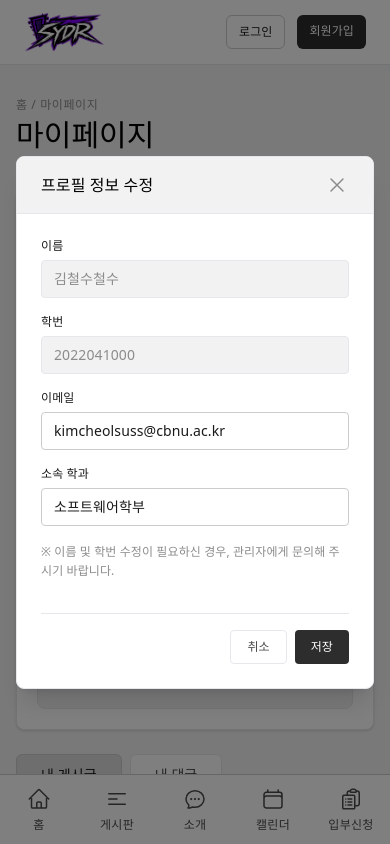
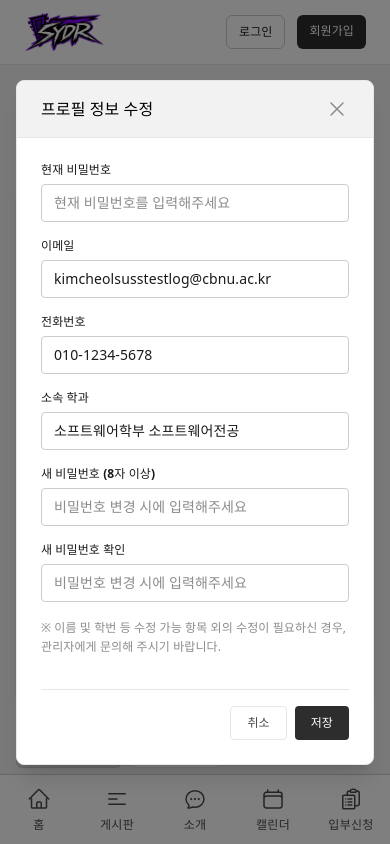
Before and after one commit to openWEBsw/project-soyongdori, a React (Vite) app in the folder frontend/: page /profile in a window 390 px wide. Both pictures are taken after a click on the button "프로필 수정". Shown: the top 844 px of the page. Built offline with nearby package versions, Linux system fonts and the light colour scheme.

Commit message:
feat: modify backend profile management; modify frontend profile for better responsive design and backend logic support

```diff
--- a/frontend/src/features/profile/profile.tsx
+++ b/frontend/src/features/profile/profile.tsx
@@ -40,16 +40,18 @@ const Profile = () => {
   const [profile, setProfile] = useState({
     name: '김철수철수',
     part: 'electric',
-    email: 'kimcheolsuss@cbnu.ac.kr',
-    department: '소프트웨어학부',
+    position: 'member',
+    isCohortLead: true,
+    cohort: 6,
+    createdAt: '2022.03.15',
+    email: 'kimcheolsusstestlog@cbnu.ac.kr',
     studentId: '2022041000',
-    cohort: 6,
-    position: 'member',
-    createdAt: '2022.03.15',
+    phone: '010-1234-5678',
+    department: '소프트웨어학부 소프트웨어전공',
   });
 
   // 폼 및 입력 필드 상태 (편집용)
-  const [editForm, setEditForm] = useState({ ...profile });
+  const [editForm, setEditForm] = useState({ ...profile, currentPassword: '', newPassword: '', confirmPassword: '' });
 
 
   // 탭 상태
@@ -120,25 +122,25 @@ const Profile = () => {
             {/* 일반 정보 영역 */}
             {/* TODO 예쁘긴 하지만 꼭 2번 정보를 보여줘야 하는지?, 적절히 분할할지 검토 필요*/}
             <div className="flex-1 flex flex-col md:flex-row gap-6 items-center md:items-start">
-              <div className="w-24 h-24 rounded-full bg-bg-deep border border-border-dark flex items-center justify-center flex-shrink-0 text-text-muted text-xs font-semibold text-center select-none leading-tight p-2">
+              <div className="w-24 h-24 rounded-full bg-bg-deep border border-border-dark flex items-center justify-center shrink-0 text-text-muted text-xs font-semibold text-center select-none leading-tight p-2">
                 프로필 이미지 {/* TODO 추후 이미지 태그로 교체 */}
               </div>
               <div className="flex flex-col gap-2 text-center md:text-left">
                 <h2 className="text-2xl font-bold text-text-title">{profile.name}</h2>
                 <div className="text-sm font-semibold text-text-secondary">
-                  {partNames[profile.part]} · {profile.cohort}기 · {positionNames[profile.position]}
+                  {partNames[profile.part]} · {profile.cohort}기 {profile.isCohortLead ? '(기장)' : ''} · {positionNames[profile.position]}
                 </div>
-                <div className="text-xs text-text-muted font-medium text-center md:text-left leading-relaxed">
+                {/* <div className="text-xs text-text-muted font-medium text-center md:text-left leading-relaxed">
                   <span className="whitespace-nowrap">{profile.email}</span>
-                  {/* <span className="whitespace-nowrap"> · {profile.department}</span>
-                  <span className="whitespace-nowrap"> · {profile.studentId}</span> */}
-                </div>
+                  <span className="whitespace-nowrap"> · {profile.department}</span>
+                  <span className="whitespace-nowrap"> · {profile.studentId}</span>
+              </div> */}
                 <div className="text-xs text-text-muted font-medium">
                   가입일: {profile.createdAt}
                 </div>
                 <button
                   onClick={() => {
-                    setEditForm({ ...profile });
+                    setEditForm({ ...profile, currentPassword: '', newPassword: '', confirmPassword: '' });
                     setIsEditModalOpen(true);
                   }}
                   className="mt-2 self-center md:self-start border border-border-dark text-text-secondary px-5 py-1.5 rounded text-xs font-semibold hover:bg-bg-light transition-colors cursor-pointer"
@@ -150,21 +152,22 @@ const Profile = () => {
 
             {/* 우측 표 형식 정보 영역 */}
             <div className="w-full md:w-80 bg-bg-light rounded-lg p-5 border border-border-light flex flex-col gap-3 justify-center text-sm text-text-secondary font-medium">
-              <div className="flex justify-between border-b border-border-light/50 pb-2">
-                <span className="text-text-muted">이름</span>
-                <span className="text-text-primary font-bold">{profile.name}</span>
+              <div className="flex justify-between gap-4 border-b border-border-light/50 pb-2">
+                <span className="text-text-muted whitespace-nowrap shrink-0">학번</span>
+                <span className="text-text-primary text-right">{profile.studentId}</span>
               </div>
-              <div className="flex justify-between border-b border-border-light/50 pb-2">
-                <span className="text-text-muted">학번</span>
-                <span className="text-text-primary">{profile.studentId}</span>
+              <div className="flex justify-between gap-4 border-b border-border-light/50 pb-2">
+                <span className="text-text-muted whitespace-nowrap shrink-0">학과</span>
+                <span className="text-text-primary text-right break-keep">{profile.department}</span>
               </div>
-              <div className="flex justify-between border-b border-border-light/50 pb-2">
-                <span className="text-text-muted">기수</span>
-                <span className="text-text-primary">{profile.cohort}기</span>
+              {/* TODO 이메일 길 때 안 예쁨 */}
+              <div className="flex justify-between gap-4 border-b border-border-light/50 pb-2">
+                <span className="text-text-muted whitespace-nowrap shrink-0">이메일</span>
+                <span className="text-text-primary text-right break-all">{profile.email}</span>
               </div>
-              <div className="flex justify-between">
-                <span className="text-text-muted">권한</span>
-                <span className="text-text-primary">{positionNames[profile.position]}</span>
+              <div className="flex justify-between gap-4">
+                <span className="text-text-muted whitespace-nowrap shrink-0">전화번호</span>
+                <span className="text-text-primary text-right">{profile.phone}</span>
               </div>
             </div>
           </div>
@@ -273,9 +276,9 @@ const Profile = () => {
                           <span className="hidden md:inline">카테고리</span>
                           <span className="md:hidden">분류</span>
                         </th>
-                        <th className="py-3 px-2 text-left w-[44%] md:w-[44%] whitespace-nowrap">댓글 내용</th>
-                        <th className="py-3 px-1 md:px-2 w-[22%] md:w-[16%] whitespace-nowrap">날짜</th>
-                        <th className="py-3 px-1.5 md:px-2 text-left w-[16%] md:w-[22%]">
+                        <th className="py-3 px-2 text-left w-[20%] md:w-[44%] whitespace-nowrap">댓글 내용</th>
+                        <th className="py-3 px-1 md:px-2 w-[14%] md:w-[16%] whitespace-nowrap">날짜</th>
+                        <th className="py-3 px-1.5 md:px-2 text-left w-[12%] md:w-[22%]">
                           <span className="hidden md:inline">원본 </span>게시글<span className="hidden md:inline"> 제목</span>
                         </th>
                       </tr>
@@ -345,21 +348,14 @@ const Profile = () => {
             </div>
             <form onSubmit={handleEditSubmit} className="p-6 flex flex-col gap-4 text-sm">
               <div className="flex flex-col gap-1.5">
-                <label className="text-xs font-semibold text-text-primary">이름</label>
+                <label className="text-xs font-semibold text-text-primary">현재 비밀번호</label>
                 <input
-                  type="text"
-                  disabled
-                  value={editForm.name}
-                  className="w-full border border-border-light bg-bg-light text-text-muted rounded px-3 py-2 cursor-not-allowed"
-                />
-              </div>
-              <div className="flex flex-col gap-1.5">
-                <label className="text-xs font-semibold text-text-primary">학번</label>
-                <input
-                  type="text"
-                  disabled
-                  value={editForm.studentId}
-                  className="w-full border border-border-light bg-bg-light text-text-muted rounded px-3 py-2 cursor-not-allowed"
+                  type="password"
+                  placeholder="현재 비밀번호를 입력해주세요"
+                  required
+                  value={editForm.currentPassword}
+                  onChange={(e) => setEditForm(prev => ({ ...prev, currentPassword: e.target.value }))}
+                  className="w-full border border-border-dark rounded px-3 py-2 focus:outline-none focus:ring-1 focus:ring-border-dark bg-bg-white text-text-primary"
                 />
               </div>
               <div className="flex flex-col gap-1.5">
@@ -373,6 +369,16 @@ const Profile = () => {
                 />
               </div>
               <div className="flex flex-col gap-1.5">
+                <label className="text-xs font-semibold text-text-primary">전화번호</label>
+                <input
+                  type="text"
+                  required
+                  value={editForm.phone}
+                  onChange={(e) => setEditForm(prev => ({ ...prev, phone: e.target.value }))}
+                  className="w-full border border-border-dark rounded px-3 py-2 focus:outline-none focus:ring-1 focus:ring-border-dark bg-bg-white text-text-primary"
+                />
+              </div>
+              <div className="flex flex-col gap-1.5">
                 <label className="text-xs font-semibold text-text-primary">소속 학과</label>
                 <input
                   type="text"
@@ -382,10 +388,30 @@ const Profile = () => {
                   className="w-full border border-border-dark rounded px-3 py-2 focus:outline-none focus:ring-1 focus:ring-border-dark bg-bg-white text-text-primary"
                 />
               </div>
+              <div className="flex flex-col gap-1.5">
+                <label className="text-xs font-semibold text-text-primary">새 비밀번호 (8자 이상)</label>
+                <input
+                  type="password"
+                  placeholder="비밀번호 변경 시에 입력해주세요"
+                  value={editForm.newPassword}
+                  onChange={(e) => setEditForm(prev => ({ ...prev, newPassword: e.target.value }))}
+                  className="w-full border border-border-dark rounded px-3 py-2 focus:outline-none focus:ring-1 focus:ring-border-dark bg-bg-white text-text-primary"
+                />
+              </div>
+              <div className="flex flex-col gap-1.5">
+                <label className="text-xs font-semibold text-text-primary">새 비밀번호 확인</label>
+                <input
+                  type="password"
+                  placeholder="비밀번호 변경 시에 입력해주세요"
+                  value={editForm.confirmPassword}
+                  onChange={(e) => setEditForm(prev => ({ ...prev, confirmPassword: e.target.value }))}
+                  className="w-full border border-border-dark rounded px-3 py-2 focus:outline-none focus:ring-1 focus:ring-border-dark bg-bg-white text-text-primary"
+                />
+              </div>
 
 
               <p className="text-xs text-text-muted leading-relaxed">
-                ※ 이름 및 학번 수정이 필요하신 경우, 관리자에게 문의해 주시기 바랍니다.
+                ※ 이름 및 학번 등 수정 가능 항목 외의 수정이 필요하신 경우, 관리자에게 문의해 주시기 바랍니다.
               </p>
 
               <div className="flex justify-end gap-2 mt-4 pt-4 border-t border-border-light">
```
Also changed, not shown: 1 other file (tests, documents, lock files or other folders).
